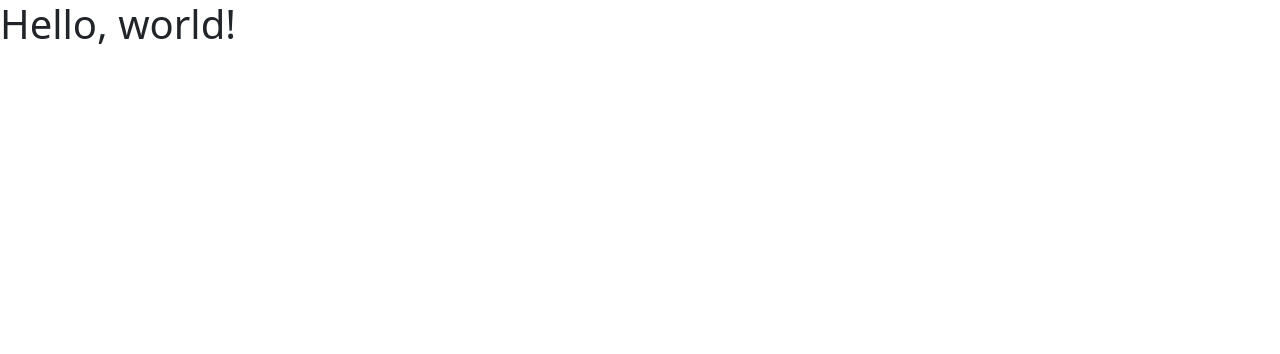
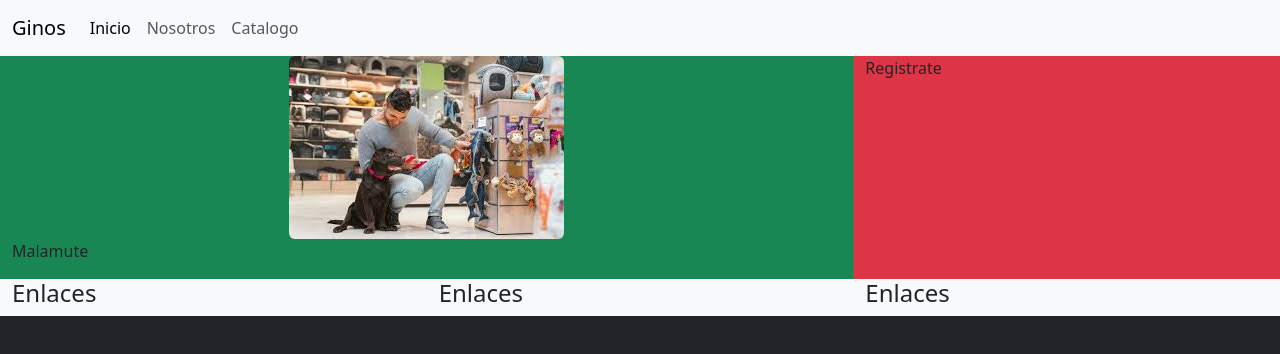
Before and after one commit to eddyacv/LAB04HM, a plain HTML site: page index.html in a window 1280 px wide. Drawn offline with nearby package versions, Linux system fonts and the light colour scheme.

Commit message:
tareaDeLab

```diff
--- a/index.html
+++ b/index.html
@@ -5,9 +5,56 @@
     <meta name="viewport" content="width=device-width, initial-scale=1">
     <title>Dylan</title>
     <link href="https://cdn.jsdelivr.net/npm/bootstrap@5.3.3/dist/css/bootstrap.min.css" rel="stylesheet" integrity="sha384-QWTKZyjpPEjISv5WaRU9OFeRpok6YctnYmDr5pNlyT2bRjXh0JMhjY6hW+ALEwIH" crossorigin="anonymous">
+    <link rel="stylesheet" href="style.css">
   </head>
-  <body>
-    <h1>Hello, world!</h1>
-    <script src="https://cdn.jsdelivr.net/npm/bootstrap@5.3.3/dist/js/bootstrap.bundle.min.js" integrity="sha384-YvpcrYf0tY3lHB60NNkmXc5s9fDVZLESaAA55NDzOxhy9GkcIdslK1eN7N6jIeHz" crossorigin="anonymous"></script>
+  <body class="bg-dark">
+    <nav class="navbar navbar-expand-lg bg-body-tertiary">
+      <div class="container-fluid">
+        <a class="navbar-brand" href="#">Ginos</a>
+        <button class="navbar-toggler" type="button" data-bs-toggle="collapse" data-bs-target="#navbarNav" aria-controls="navbarNav" aria-expanded="false" aria-label="Toggle navigation">
+          <span class="navbar-toggler-icon"></span>
+        </button>
+        <div class="collapse navbar-collapse" id="navbarNav">
+          <ul class="navbar-nav">
+            <li class="nav-item">
+              <a class="nav-link active" aria-current="page" href="#">Inicio</a>
+            </li>
+            <li class="nav-item">
+              <a class="nav-link" href="#">Nosotros</a>
+            </li>
+            <li class="nav-item">
+              <a class="nav-link" href="#">Catalogo</a>
+            </li>
+
+          </ul>
+        </div>
+      </div>
+    </nav>
+
+
+    <div class="container-fluid custom-container">
+
+      <div class="row">
+        <div class="col-8 bg-success">
+          <img src="perro2.jpg" class="rounded mx-auto d-block img-fluid" alt="alaskan-malamute">
+          <p>Malamute</p>
+        </div>
+      <div class="col-4 bg-danger">
+          <p>Registrate</p>
+    </div>
+
+    <div class="container-fluid">
+      <div class="row">
+        <div class="col-4 bg-light">
+          <h4>Enlaces</h4>
+        </div>
+        <div class="col-4 bg-light">
+          <h4>Enlaces</h4>
+        </div>
+        <div class="col-4 bg-light">
+          <h4>Enlaces</h4>
+        </div>
+      </div>
+    </div>
   </body>
 </html>
--- /dev/null
+++ b/style.css
@@ -0,0 +1,3 @@
+.custom-container {
+    height: 80vh;
+  }
```
Also changed, not shown: perro1.jpg (added), perro2.jpg (added).
